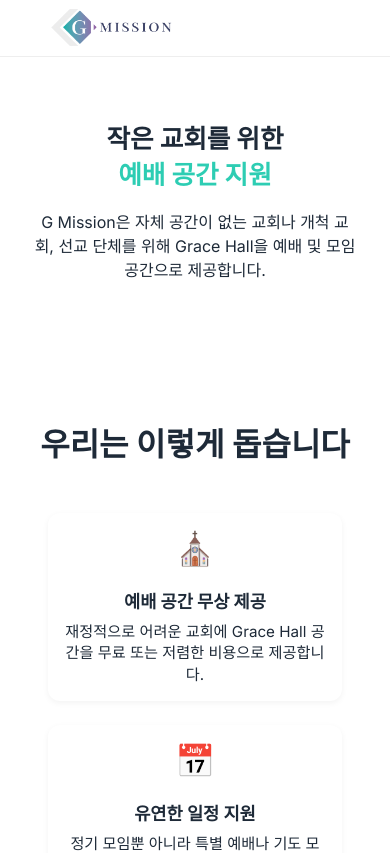
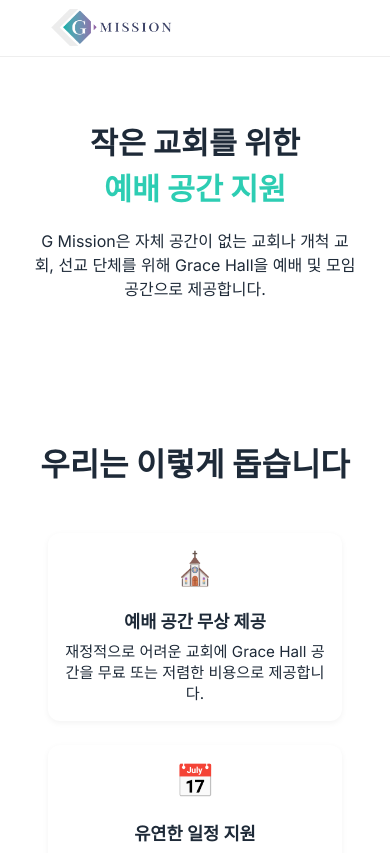
Before and after one commit to bumvino/g-mission, a Next.js app: page /church in a window 390 px wide. Shown: the top 853 px of the page. Built offline with nearby package versions, Linux system fonts and the light colour scheme.

Commit message:
Update footer layout: Mobile break font fix

```diff
--- a/app/globals.css
+++ b/app/globals.css
@@ -232,7 +232,7 @@
     }
 
     .main-nav {
-        display: none; /* Optional: replace with hamburger menu */
+        display: none;
     }
 
     .footer-container {
@@ -251,8 +251,8 @@
     }
 
     .headline h2 {
-        font-size: 1.6rem;
-        line-height: 1.4;
+        font-size: 1.9rem;
+        line-height: 1.5;
     }
 
     .feature-card {
```
